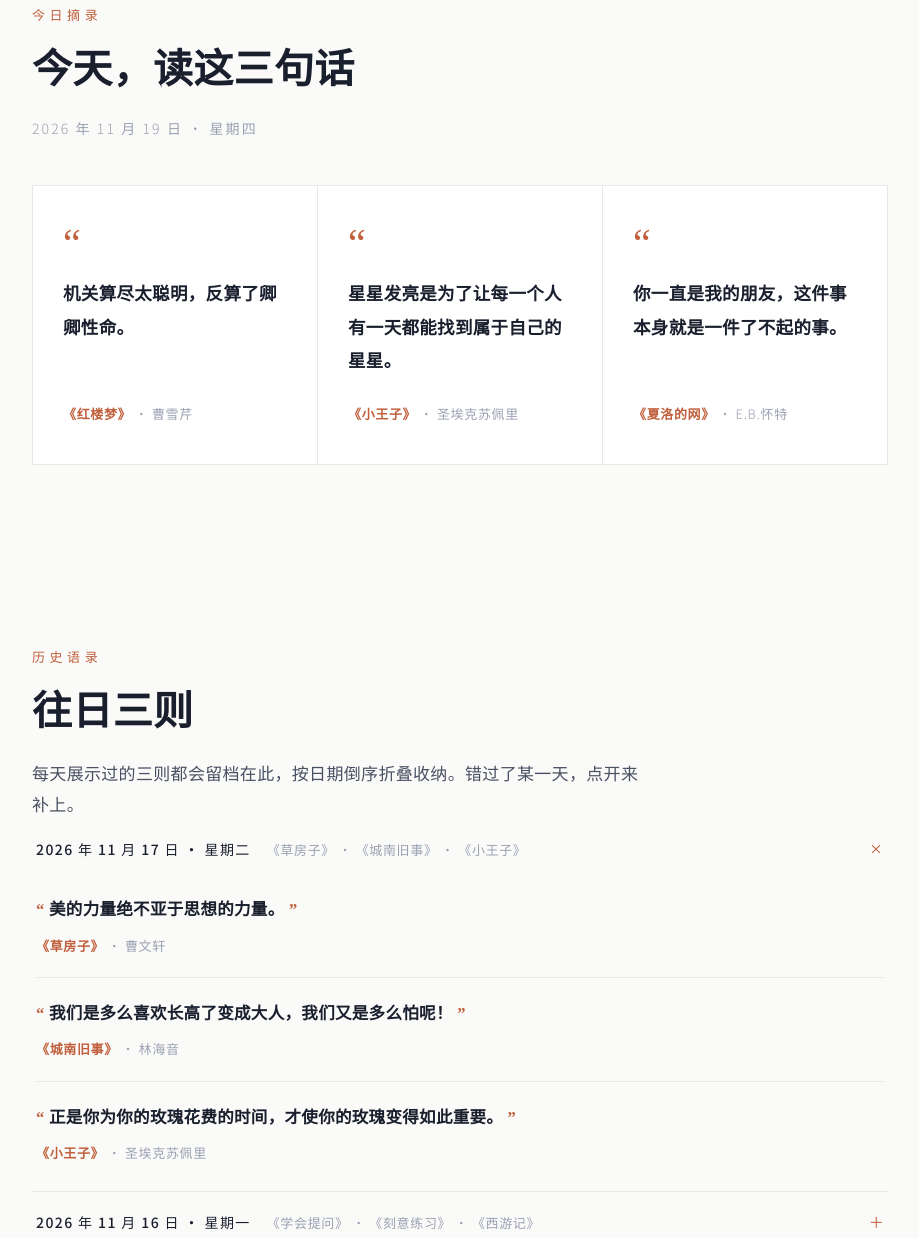
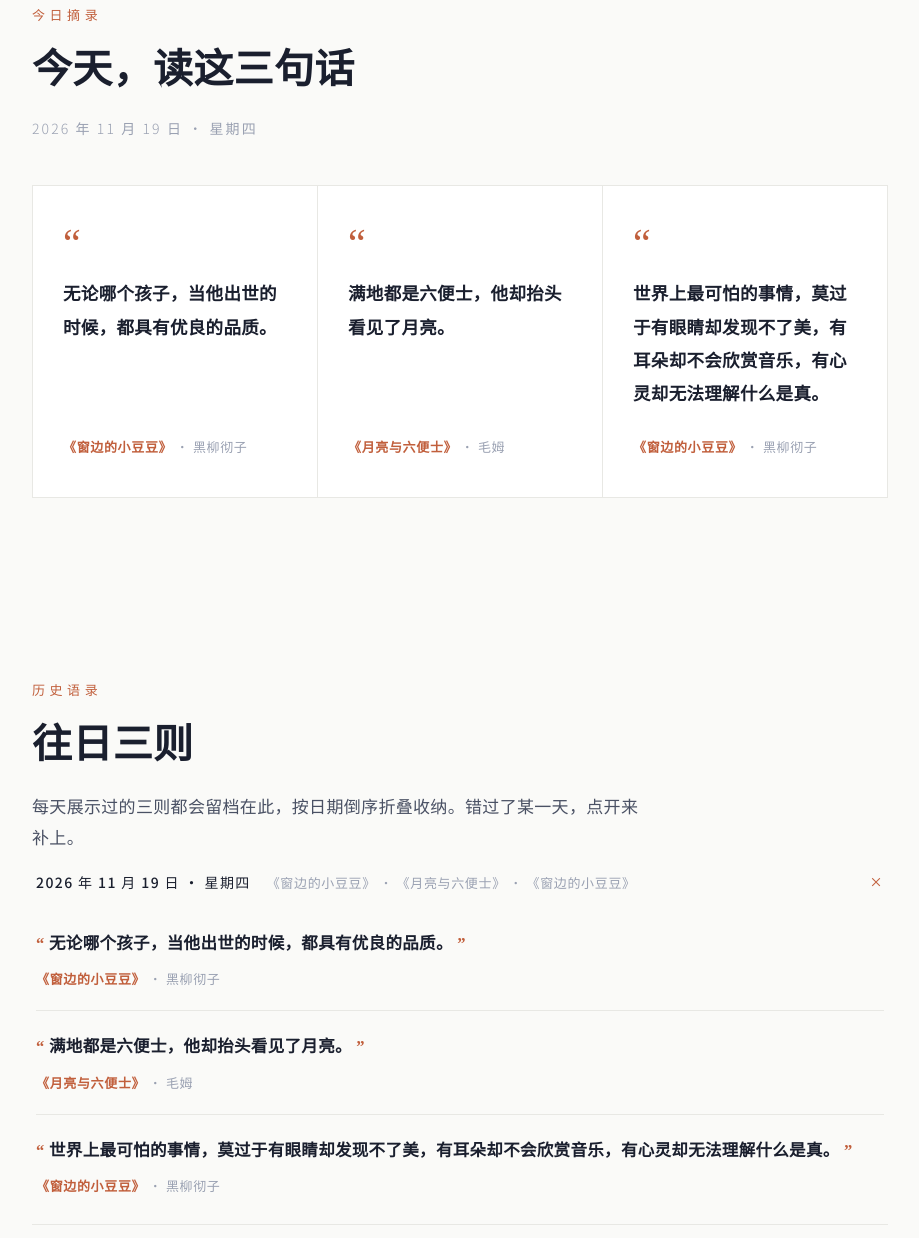
Before and after one commit to yhyacher/qiming, a plain HTML site: page quotes.html in a window 1280 px wide. Shown: the part 551-1789 px from the top of the page, without its empty margins (180-1099 px from the left). Drawn offline with Linux system fonts and the light colour scheme.

Commit message:
更新启明语录 2026-11-19

```diff
--- a/quotes.html
+++ b/quotes.html
@@ -227,13 +227,23 @@ const QUOTES = [
   /* 2026-11-17 新增 */
   { t: "他感到太幸福了，但他一点也不骄傲，因为一颗好的心是永远不会骄傲的。", b: "《安徒生童话》", a: "安徒生", s: "primary" },
   { t: "山高自有客行路，水深自有渡船人。", b: "《西游记》", a: "吴承恩", s: "junior" },
-  { t: "我宁可坐在一只大南瓜上，由我一个人占有它，不愿意挤在天鹅绒的垫子上。", b: "《瓦尔登湖》", a: "亨利·戴维·梭罗", s: "college" }
+  { t: "我宁可坐在一只大南瓜上，由我一个人占有它，不愿意挤在天鹅绒的垫子上。", b: "《瓦尔登湖》", a: "亨利·戴维·梭罗", s: "college" },
+
+  /* 2026-11-19 新增 */
+  { t: "可是他什么衣服也没有穿呀！", b: "《安徒生童话》", a: "安徒生", s: "primary" },
+  { t: "任凭弱水三千，我只取一瓢饮。", b: "《红楼梦》", a: "曹雪芹", s: "senior" },
+  { t: "一个人若能自信地向他梦想的方向行进，努力经营他所想望的生活，他是可以获得通常还意想不到的成功的。", b: "《瓦尔登湖》", a: "亨利·戴维·梭罗", s: "college" }
 ];
 
 const STAGE_LABEL = { primary: "小学书单", junior: "初中书单", senior: "高中书单", college: "大学书单" };
 
 /* ================== 历史语录（每日三则留档，新的在前） ================== */
 const HISTORY = [
+  { d: "2026-11-19", p: [
+    { t: "无论哪个孩子，当他出世的时候，都具有优良的品质。", b: "《窗边的小豆豆》", a: "黑柳彻子" },
+    { t: "满地都是六便士，他却抬头看见了月亮。", b: "《月亮与六便士》", a: "毛姆" },
+    { t: "世界上最可怕的事情，莫过于有眼睛却发现不了美，有耳朵却不会欣赏音乐，有心灵却无法理解什么是真。", b: "《窗边的小豆豆》", a: "黑柳彻子" }
+  ]},
   { d: "2026-11-17", p: [
     { t: "美的力量绝不亚于思想的力量。", b: "《草房子》", a: "曹文轩" },
     { t: "我们是多么喜欢长高了变成大人，我们又是多么怕呢！", b: "《城南旧事》", a: "林海音" },
```
